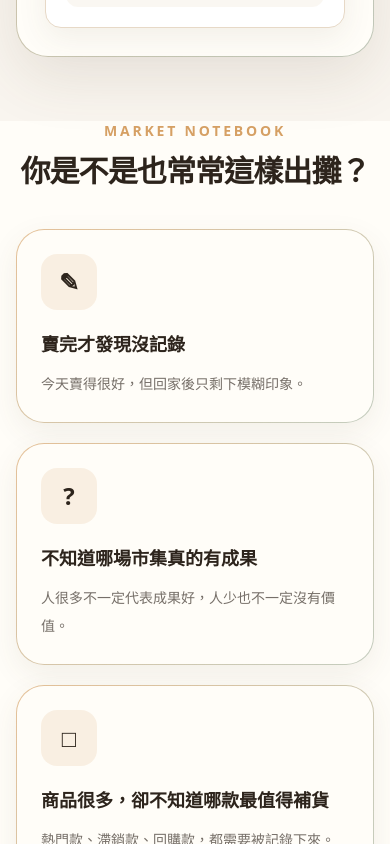
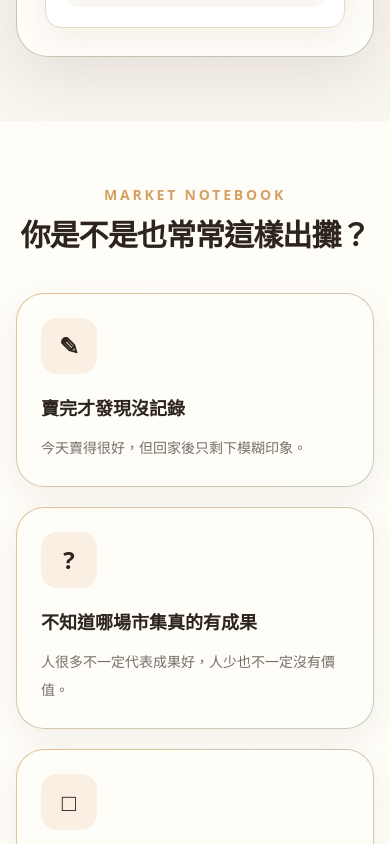
Before and after one commit to KL-4ndroid/boothbook-landing, a Next.js app: page / in a window 390 px wide. Shown: the part 1660-2504 px from the top of the page. Built offline with nearby package versions, Linux system fonts and the light colour scheme.

Commit message:
Fix section spacing utilities

```diff
--- a/components/ProblemSection.jsx
+++ b/components/ProblemSection.jsx
@@ -23,7 +23,7 @@ const problems = [
 
 export default function ProblemSection() {
   return (
-    <section id="about" className="bg-cream py-18 md:py-24">
+    <section id="about" className="bg-cream py-16 md:py-24">
       <div className="container-page">
         <div className="mb-10 text-center">
           <p className="text-sm font-black tracking-[0.2em] text-caramel">MARKET NOTEBOOK</p>
```
